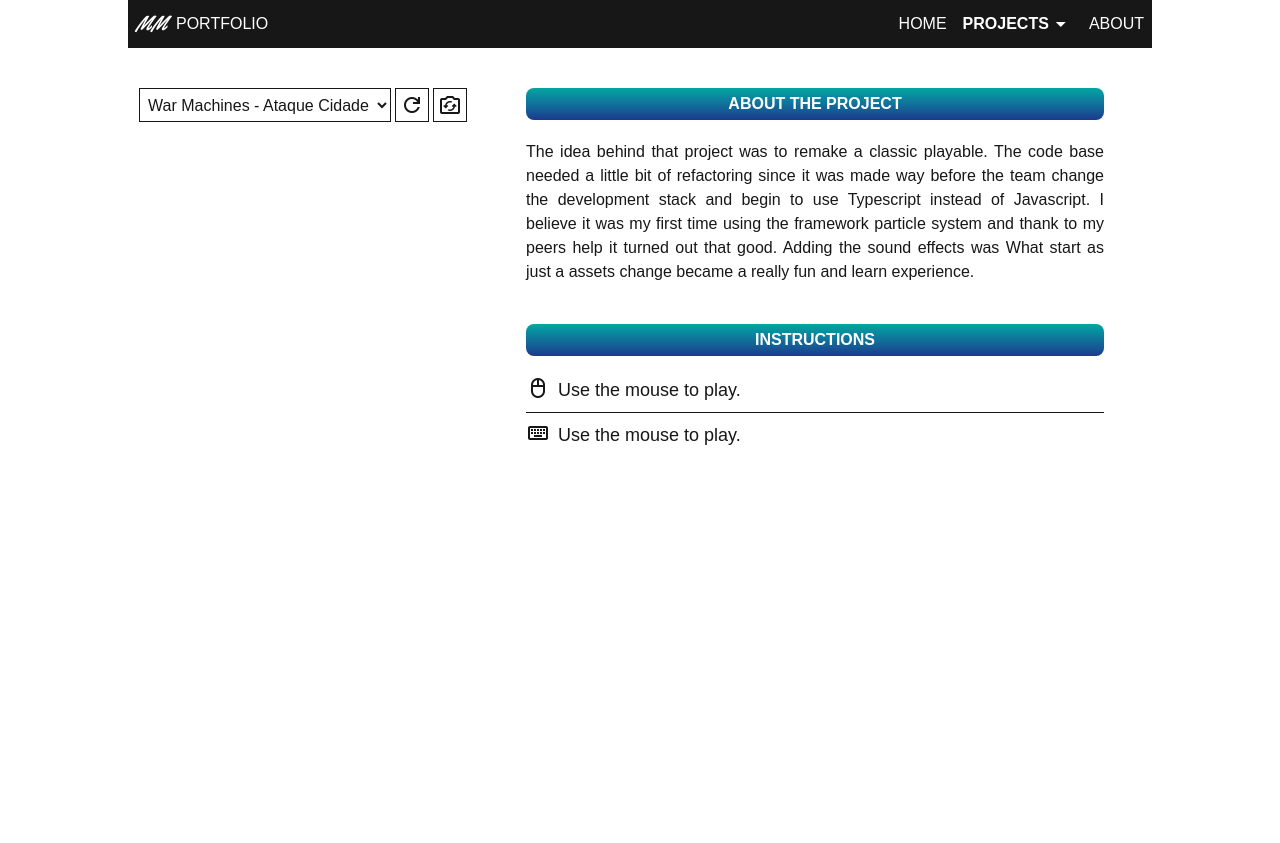
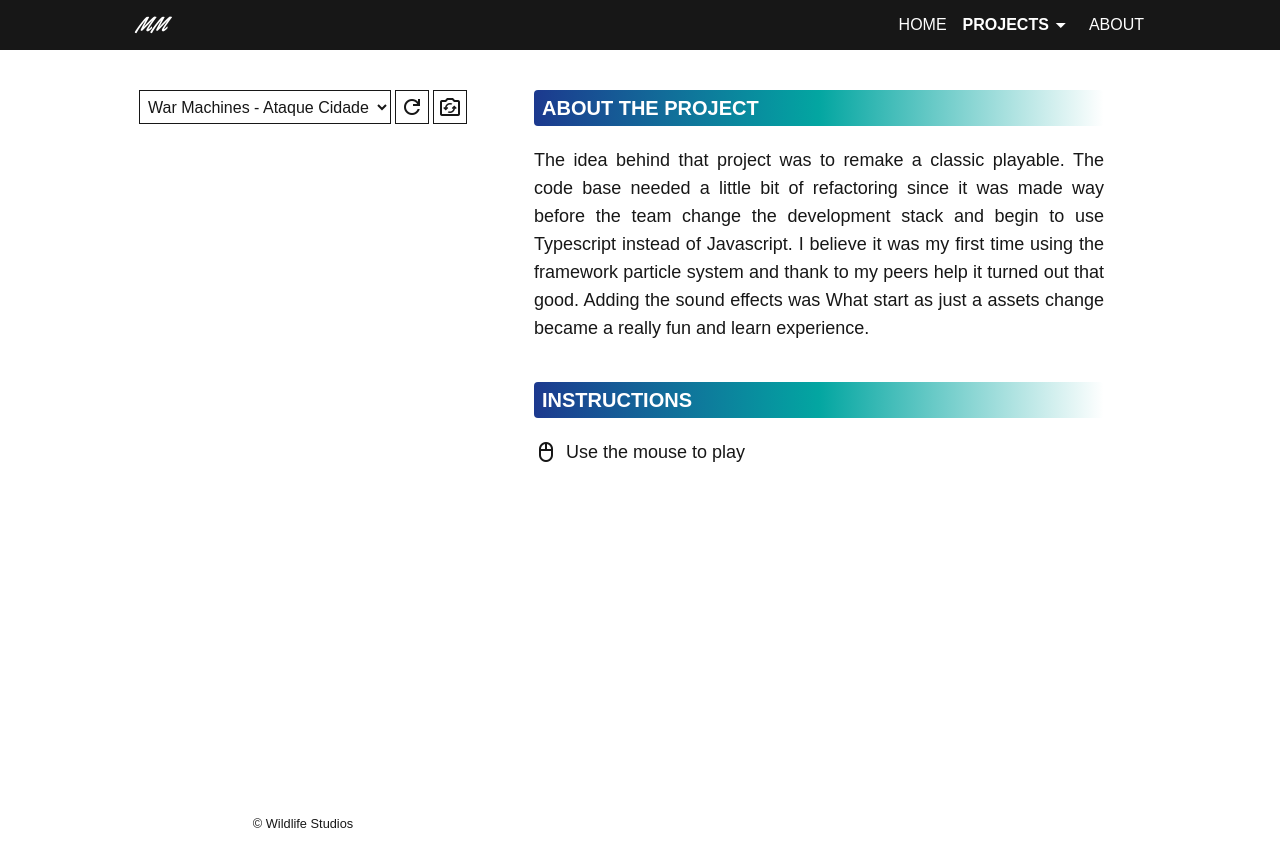
Before and after one commit to elMimu/portfolio, a Next.js app: page /projects/playables in a window 1280 px wide. Built offline with nearby package versions, Linux system fonts and the light colour scheme; a web font is replaced by a local one.

Commit message:
refactor: change header secondary style

```diff
--- a/src/app/about/page.tsx
+++ b/src/app/about/page.tsx
@@ -1,3 +1,25 @@
+import { textTemplate } from "@/utils/textTemplate";
+
 export default function AboutPage() {
-  return <h1 className="text-2xl">About</h1>;
+  return (
+    <div className="flex justify-center w-full mt-10">
+      <div className="relative border w-5xl">
+        <div className=" mb-10">
+          <h2 className="text-2xl">About</h2>
+          <p className=" text-justify">{textTemplate}</p>
+        </div>
+        <div className="mb-10">
+          <h2 className="text-2xl text-right text-2xl">
+            As a programmer...
+          </h2>
+          <p className="text-justify">{textTemplate}</p>
+        </div>
+        <div className="absolute top-full -translate-y-full w-full">
+          <hr className="m-1" />
+          <h2 className="text-lg text-center text-2xl">Contact</h2>
+          <div>LINK</div>
+        </div>
+      </div>
+    </div>
+  );
 }
--- a/src/app/components/Header.tsx
+++ b/src/app/components/Header.tsx
@@ -24,11 +24,11 @@ export default function Header() {
   const [isOpen, setOpen] = useState(false);
 
   return (
-    <header>
-      <nav className="relative flex mx-auto bg-foreground text-background max-w-5xl gap-6">
+    <header className="border bg-foreground">
+      <nav className="relative flex mx-auto  text-background max-w-5xl gap-6  ">
         <span className="flex items-center p-1">
           <Logo />
-          <p className="p-1">PORTFOLIO</p>
+          {/* <p className="p-1">PORTFOLIO</p> */}
         </span>
 
         {/* Desktop Menu */}
--- a/src/app/components/PlayablePlayer.tsx
+++ b/src/app/components/PlayablePlayer.tsx
@@ -39,8 +39,8 @@ export default function PlayablePlayer() {
   const [{ w, h }, setOrientation] = useState({ w: 350, h: 667 });
   const isMobile = isMobileDevice();
   return (
-    <div className="flex flex-wrap mt-10">
-      <div className="mx-auto justify-items-center">
+    <div className="flex flex-wrap mt-10 gap-2">
+      <div className="mx-auto justify-items-center mb-2">
         {/* playable viewer section */}
         <menu className="flex justify-center pb-3 gap-1">
           <select
@@ -82,42 +82,49 @@ export default function PlayablePlayer() {
         <iframe
           ref={iframeRef}
           key={loadCount}
-          className={`mx-auto mb-10`}
+          className={`mx-auto mb-2`}
           style={{ width: w, height: h }}
           src={playable ? playable.src : ""}
         />
+        {playable?.copyright ? (
+          <small>{`\u00A9 ${playable.copyright}`}</small>
+        ) : (
+          ""
+        )}
       </div>
+
       {/* / */}
 
       {/* project info section */}
-      <div className="flex-1 min-w-1/2 px-10">
+      <div className="flex-1 min-w-1/2 px-10 text-lg">
         <div className="px-2">
           <div className="mb-10">
-            <h2 className="text-center mb-5 bg-gradient-primary text-white rounded-lg font-bold p-1">
-              ABOUT THE PROJECT
-            </h2>
+            <h2 className="header-secondary">ABOUT THE PROJECT</h2>
             <p className="text-justify">{playable?.about}</p>
           </div>
+          {isMobile ? (
             <div className="mb-10">
-            <h2 className="text-center mb-5 bg-gradient-primary text-white rounded-lg font-bold p-1">
-              INSTRUCTIONS
-            </h2>
-            {isMobile ? (
+              <h2 className="header-secondary">INSTRUCTIONS</h2>
               <ul>
                 <li>
-                  <span className="material-symbols-outlined">
-                    {getInstructionIcon("touch")}
+                      <div className="flex items-center gap-2 text-lg mb-2 ">
+                        <span className=" material-symbols-outlined">
+                          {getInstructionIcon('touch')}
                         </span>
-                  <span></span>
+                        <span className="flex-1">Use touch to play it</span>
+                      </div>
                 </li>
               </ul>
+            </div>
           ) : hasInstructions(playable) ? (
+            <div className="mb-10">
+              <h2 className="header-secondary">INSTRUCTIONS</h2>
               <ul>
                 {playable?.instructions?.map(
                   (inst: Instruction, index: number) => (
                     <li key={index}>
                       {index > 0 ? <hr className="mb-2" /> : ""}
-                      <div className="flex gap-2 text-lg mb-2">
+                      <div className="flex items-center gap-2 text-lg mb-2 ">
                         <span className=" material-symbols-outlined">
                           {getInstructionIcon(inst.type)}
                         </span>
@@ -127,10 +134,10 @@ export default function PlayablePlayer() {
                   ),
                 )}
               </ul>
+            </div>
           ) : (
             ""
           )}
-          </div>
         </div>
       </div>
       {/* / */}
--- a/src/app/globals.css
+++ b/src/app/globals.css
@@ -41,6 +41,10 @@ body {
   @apply relative before:content-[''] before:absolute before:inset-0 active:before:bg-black/30;
 }
 
-.header-nav > * {
+.header-nav>* {
   @apply p-2;
 }
+
+.header-secondary {
+  @apply text-left text-xl text-white font-bold bg-gradient-to-r rounded via-hero-primary from-blue-900 mb-5  p-1 pl-2;
+}
--- a/src/app/layout.tsx
+++ b/src/app/layout.tsx
@@ -46,9 +46,9 @@ export default function RootLayout({
           rel="stylesheet"
         />
       </head>
-      <body className="flex flex-col min-h-screen">
+      <body className="flex flex-col min-h-screen min-w-screen">
         <Header />
-        <main className="flex flex-1 mx-auto max-w-5xl">{children}</main>
+        <main className="flex flex-1 max-w-full">{children}</main>
       </body>
     </html>
   );
--- a/src/app/page.tsx
+++ b/src/app/page.tsx
@@ -1,8 +1,8 @@
 export default function Home() {
   return (
-    <div className="flex flex-col flex-1">
-      <div className="flex items-center flex-1 p-6 bg-gradient-primary text-white mt-10">
-        <div className="mx-auto w-3/4 ">
+    <div className="flex flex-col flex-1 items-center bg-gradient-primary">
+      <div className="flex items-center max-w-5xl flex-1 p-6 text-white">
+        <div className="mx-auto w-3/4">
           <h1 className="text-4xl md:text-7xl tracking-wider font-bold text-left">
             SOFTWARE ENGINEER
           </h1>
@@ -10,7 +10,7 @@ export default function Home() {
           <h1 className="text-4xl md:text-7xl tracking-wider font-bold text-left">
             PLAYABLE DEVELOPER{" "}
           </h1>
-          <p className="mt-10 trackig-wider text-lg text-justify">
+          <p className="mt-10 trackig-wider text-xl semi-bold text-justify">
             Here you’ll find my projects, results, and interactive experiments.
             I hope they give you a good sense of my skills as a Software
             Engineer and Playable Developer.
--- a/src/app/projects/playables/page.tsx
+++ b/src/app/projects/playables/page.tsx
@@ -2,7 +2,7 @@ import PlayablePlayer from "@/app/components/PlayablePlayer";
 
 export default function PlayablesPage() {
   return (
-    <div>
+    <div className="mx-auto max-w-5xl">
       <PlayablePlayer />
     </div>
   );
--- a/src/data/playable_list.json
+++ b/src/data/playable_list.json
@@ -4,13 +4,14 @@
     "src": "/playables/wm_ataque_cidade/index.html",
     "about": "The idea behind that project was to remake a classic playable. The code base needed a little bit of refactoring since it was made way before the team change the development stack and begin to use Typescript instead of Javascript. I believe it was my first time using the framework particle system and thank to my peers help it turned out that good. Adding the sound effects was  What start as just a assets change became a really fun and learn experience. ",
     "instructions": [
-      { "type": "mouse", "description": "Use the mouse to play." },
-      { "type": "keyboard", "description": "Use the mouse to play." }
-    ]
+      { "type": "mouse", "description": "Use the mouse to play" }
+    ],
+    "copyright": "Wildlife Studios"
   },
   {
     "name": "AFK Soccer - Chute Forte",
     "src": "/playables/afk_soccer_chute_forte/index.html",
-    "about": "This was great! Since it was one of the new games projects I had to built this one from ground zero. I had to code the UI so It wraps the overflow text regardless of the language and synchronize what triggers changes on the animation. Adjust the circle when the ball is dragged under the correct space took a little creativity. The challenge part was the collider. Needed a lot of thought, help and creativity to fix sticking and tunelling bugs. The work needed to fix these bugs was a great learning experience. I had to study about colliding in game development and it help me a lot in future projects. This project was one of the most important ones during my internship period."
+    "about": "This was great! Since it was one of the new games projects I had to built this one from ground zero. I had to code the UI so It wraps the overflow text regardless of the language and synchronize what triggers changes on the animation. Adjust the circle when the ball is dragged under the correct space took a little creativity. The challenge part was the collider. Needed a lot of thought, help and creativity to fix sticking and tunelling bugs. The work needed to fix these bugs was a great learning experience. I had to study about colliding in game development and it help me a lot in future projects. This project was one of the most important ones during my internship period.",
+    "copyright": "Wildlife Studios"
   }
 ]
--- a/src/types/playable.ts
+++ b/src/types/playable.ts
@@ -5,4 +5,5 @@ export type Playable = {
   src: string;
   about: string;
   instructions?: Instruction[];
+  copyright?:string;
 };
```
Lines whose indentation alone changed are shown as unchanged.
